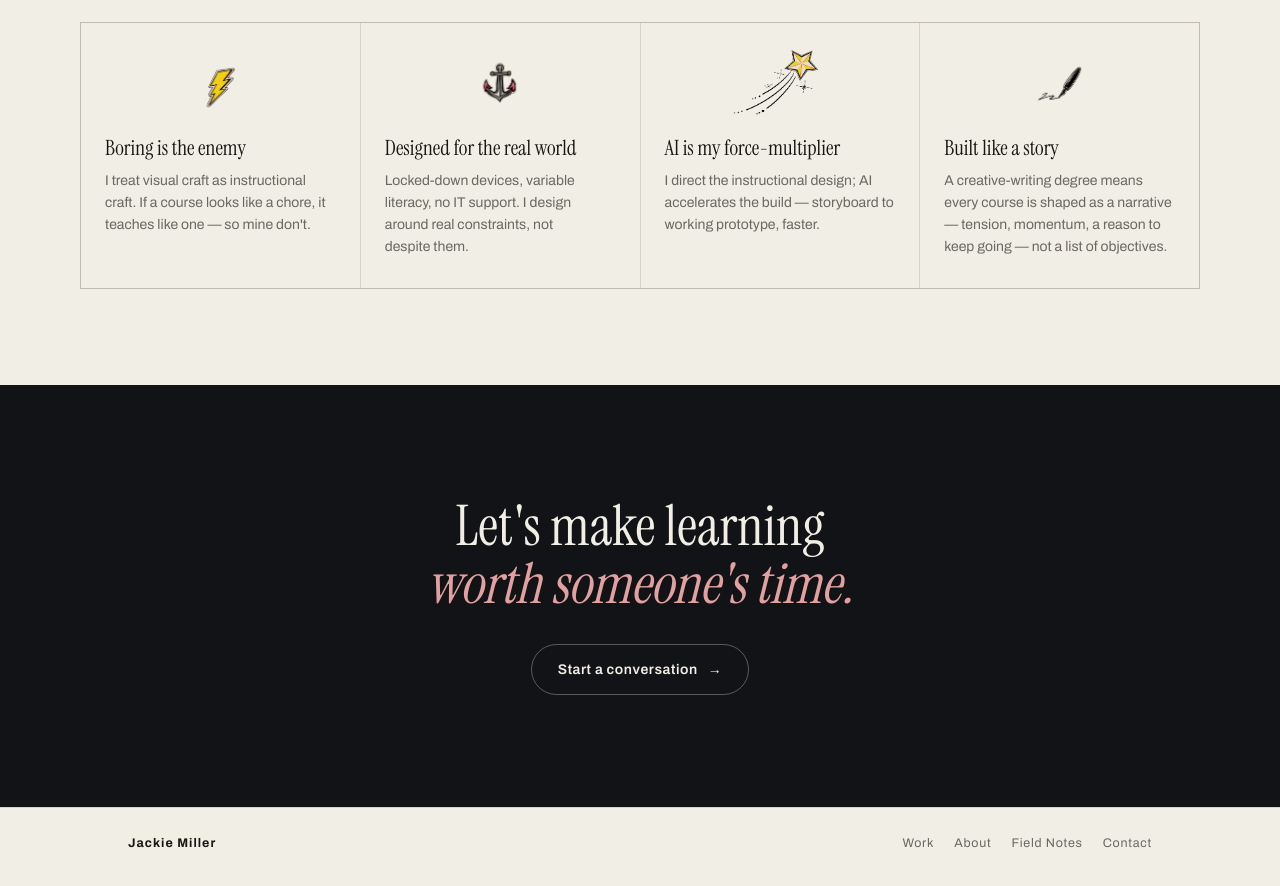
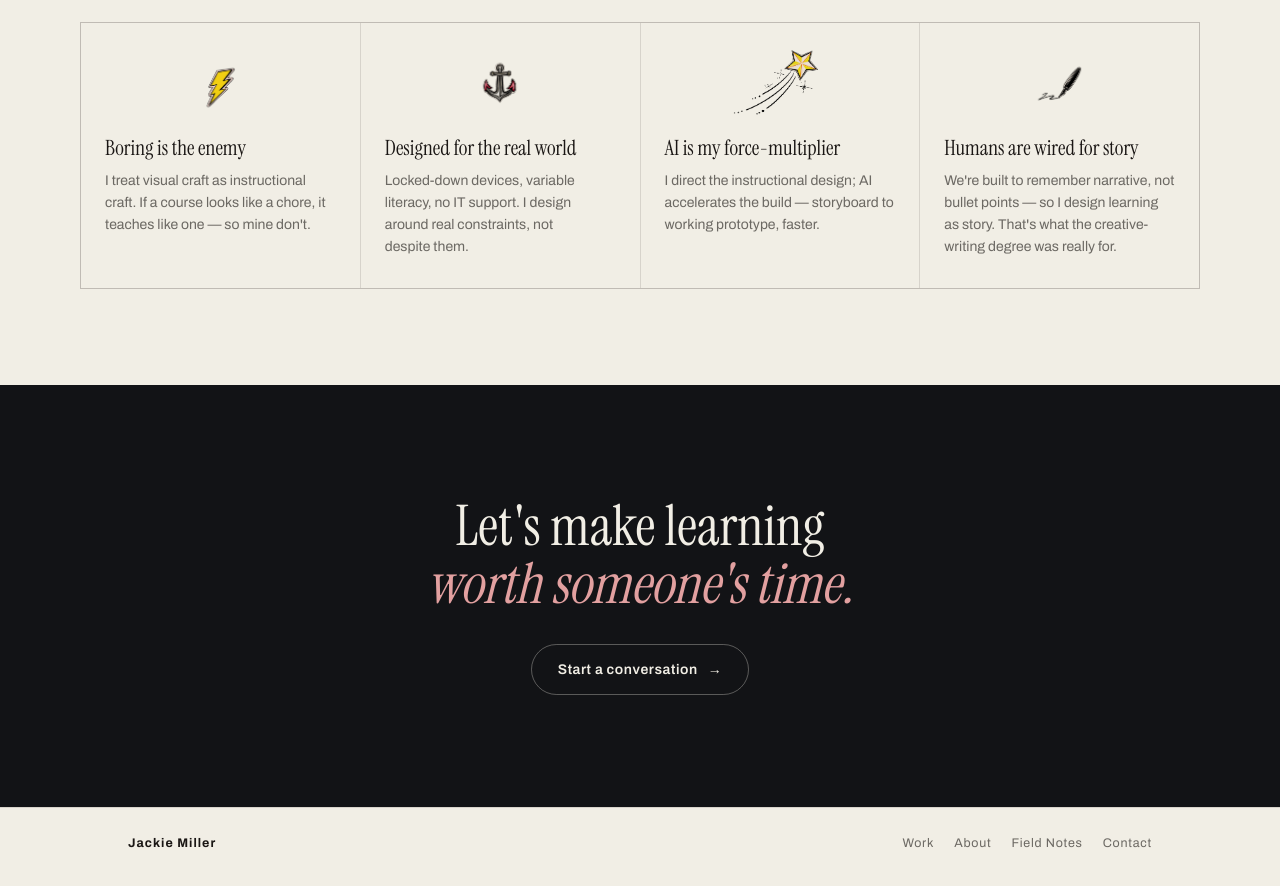
Before and after one commit to jacklyn747/JackieMiller.co, a Next.js app: page / in a window 1280 px wide. Shown: the part 2900-3786 px from the top of the page. Built offline with nearby package versions, Linux system fonts and the light colour scheme.

Commit message:
copy: lead the story card with the why (we're wired for narrative)
Per Jackie — 'humans are wired for story,' not 'built like a story': establish
why narrative matters to memory and learning first (data-driven), not the craft.

Co-Authored-By: Claude Opus 4.8 <noreply@anthropic.com>

```diff
--- a/src/app/page.tsx
+++ b/src/app/page.tsx
@@ -49,8 +49,8 @@ const HOW: HowCard[] = [
     icon: "/home/icon-star.png", iw: 2360, ih: 1640, alt: "Shooting star",
   },
   {
-    t: "Built like a story",
-    d: "A creative-writing degree means every course is shaped as a narrative — tension, momentum, a reason to keep going — not a list of objectives.",
+    t: "Humans are wired for story",
+    d: "We're built to remember narrative, not bullet points — so I design learning as story. That's what the creative-writing degree was really for.",
     icon: "/home/icon-pen.png", iw: 1640, ih: 2360, alt: "Fountain pen writing",
   },
 ];
```
